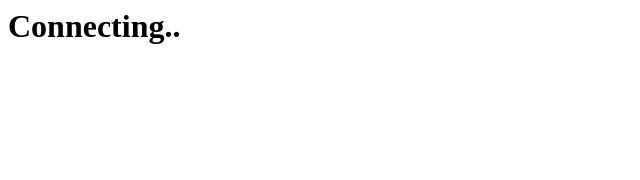
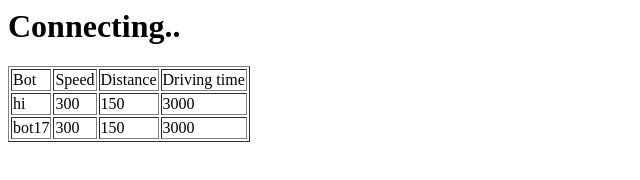
Before and after one commit to tchristerus/BattlebotServer_java, a plain HTML site: page index.html in a window 1280 px wide. Shown: the whole page, without its empty margins (0-640 px from the left). Drawn offline with nearby package versions, Linux system fonts and the light colour scheme; no server answers.

Commit message:
added table update system

```diff
--- a/index.html
+++ b/index.html
@@ -5,17 +5,43 @@
   </head>
   <body>
     <h1>Connecting..</h1>
+
+    <table id="table_bots" border="1">
+      <thead>
+        <tr>
+          <td>Bot</td>
+          <td>Speed</td>
+          <td>Distance</td>
+          <td>Driving time</td>
+        </tr>
+      </thead>
+      <tbody>
+        <tr mac="34DB2341DAD">
+          <td>hi</td>
+          <td>hi</td>
+          <td>hi</td>
+          <td>hi</td>
+        </tr>
+      </tbody>
+    </table>
   </body>
 </html>
 
 <script>
   var socket = io.connect('http://localhost:8080');
+  var testString = '{"speed":"300","time":"3000","mac":"34DB2341DAD","distance":"150","name":"bot17"}';
+  var testString2 = '{"speed":"300","time":"3000","mac":"80DAD343QRE","distance":"150","name":"bot17"}';
+
+
+  addOrUpdateBot(testString);
+  addOrUpdateBot(testString2);
+
   socket.on('connected', function (data) {
     $("h1").html('Connection established')
   });
 
-  socket.on('data_received', function(data){
-    console.log(data);
+  socket.on('update_bot', function(data){
+    addOrUpdateBot(data);
   });
 
   socket.on('disconnect', function(data){
@@ -26,8 +52,30 @@
       socket.emit("close", "");
       console.info("Close command send...")
   }
+
   function search(){
       socket.emit("search", "");
       console.info("Search command send...")
   }
+
+  function addOrUpdateBot(jsonString){
+    var jsonobj = $.parseJSON(jsonString)
+    var alreadyExist = false;
+
+    // Searching for existing row with this mac
+    $('#table_bots > tbody  > tr').each(function() {
+      if($(this).attr("mac") == jsonobj.mac){
+          $(this).find("td").eq(1).html(jsonobj.speed);
+          $(this).find("td").eq(2).html(jsonobj.distance);
+          $(this).find("td").eq(3).html(jsonobj.time);
+          alreadyExist = true;;
+      }
+    });
+
+    // Bot did not yet exist... creating new row
+    if(!alreadyExist){
+      console.info('<tr mac="' + jsonobj.mac + '"><td>' + jsonobj.name + '</td><td>' + jsonobj.speed + '</td><td>' + jsonobj.distance + '</td><td>' + jsonobj.time + '</td></tr>');
+      $('#table_bots > tbody  > tr').after('<tr mac="' + jsonobj.mac + '"><td>' + jsonobj.name + '</td><td>' + jsonobj.speed + '</td><td>' + jsonobj.distance + '</td><td>' + jsonobj.time + '</td></tr>');
+    }
+  }
 </script>
```
Also changed, not shown: 2 other files.
